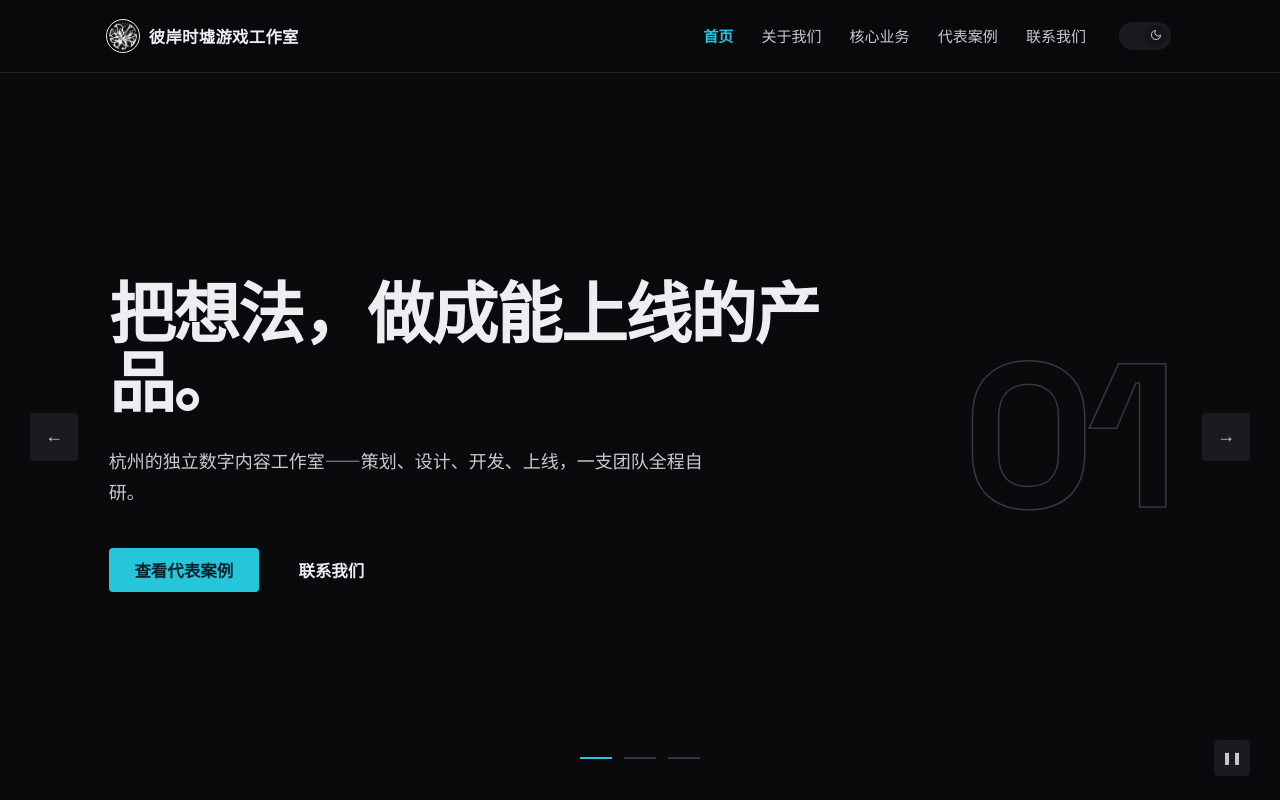
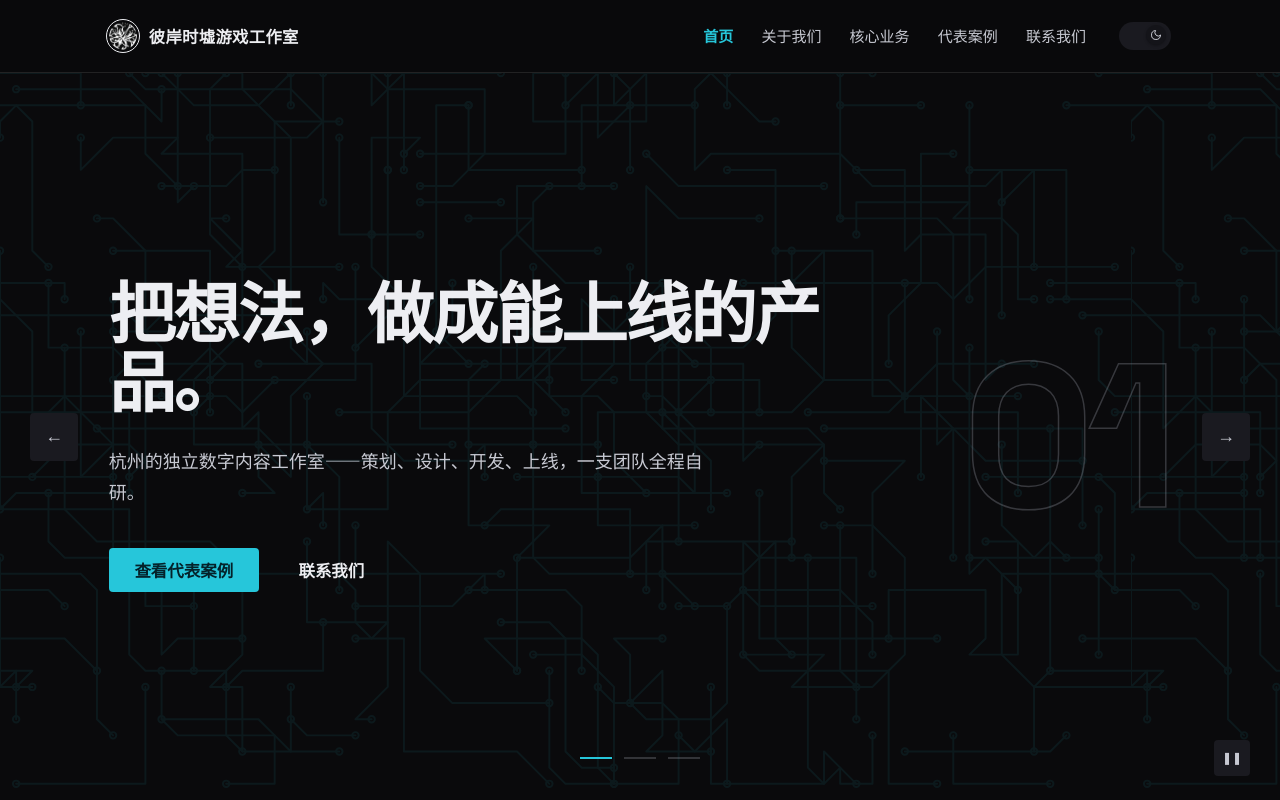
Before and after one commit to Brian-Qi/briandolph-company, a Vue app: page / in a window 1280 px wide. Shown: the top 800 px of the page. Built offline with nearby package versions, Linux system fonts and the light colour scheme.

Commit message:
feat(hero): 轮播改无限循环(首尾克隆无缝、始终同向) + 电路板纹路背景(无限平铺、随轮播视差/景深)

```diff
--- a/src/components/HeroCarousel.vue
+++ b/src/components/HeroCarousel.vue
@@ -2,6 +2,7 @@
   <section
     class="hero"
     :class="{ 'is-paused': paused }"
+    :style="{ '--bgp': bgPos }"
     aria-roledescription="轮播"
     aria-label="工作室简介"
     @mouseenter="hoverPaused = true"
@@ -12,41 +13,45 @@
     @touchend.passive="onTouchEnd"
   >
     <div class="viewport">
-      <div class="track" :style="{ transform: 'translateX(-' + index * 100 + '%)' }">
+      <div
+        class="track"
+        :class="{ 'no-anim': !anim }"
+        :style="{ transform: 'translateX(-' + pos * 100 + '%)' }"
+      >
         <article
-          v-for="(s, i) in slides"
-          :key="s.tab"
+          v-for="(it, i) in loop"
+          :key="i"
           class="slide"
-          :aria-hidden="i !== index"
-          :inert="i !== index"
+          :aria-hidden="i !== pos"
+          :inert="i !== pos"
         >
           <div class="wrap slide-inner">
             <div class="copy-block">
-              <component :is="i === index ? 'h1' : 'p'" class="title">{{ s.title }}</component>
-              <p class="sub">{{ s.sub }}</p>
+              <component :is="i === pos ? 'h1' : 'p'" class="title">{{ it.s.title }}</component>
+              <p class="sub">{{ it.s.sub }}</p>
               <div class="btns">
-                <RouterLink class="btn primary" :to="s.to">{{ s.cta }}</RouterLink>
-                <RouterLink class="btn ghost" :to="s.to2">{{ s.cta2 }}</RouterLink>
+                <RouterLink class="btn primary" :to="it.s.to">{{ it.s.cta }}</RouterLink>
+                <RouterLink class="btn ghost" :to="it.s.to2">{{ it.s.cta2 }}</RouterLink>
               </div>
             </div>
-            <div class="index" aria-hidden="true">{{ String(i + 1).padStart(2, '0') }}</div>
+            <div class="index" aria-hidden="true">{{ String(it.real + 1).padStart(2, '0') }}</div>
           </div>
         </article>
       </div>
     </div>
 
-    <button class="side prev" aria-label="上一张" @click="go(index - 1)">←</button>
-    <button class="side next" aria-label="下一张" @click="go(index + 1)">→</button>
+    <button class="side prev" aria-label="上一张" @click="advance(-1)">←</button>
+    <button class="side next" aria-label="下一张" @click="advance(1)">→</button>
 
     <div class="dots">
       <button
         v-for="(s, i) in slides"
         :key="s.tab"
         class="dot"
-        :class="{ on: i === index }"
+        :class="{ on: i === current }"
         :aria-label="'第 ' + (i + 1) + ' 张：' + s.tab"
-        :aria-current="i === index ? 'true' : 'false'"
-        @click="go(i)"
+        :aria-current="i === current ? 'true' : 'false'"
+        @click="goTo(i)"
       ></button>
     </div>
 
@@ -67,7 +72,6 @@ import { ref, computed, onMounted, onBeforeUnmount } from 'vue'
 
 const slides = [
   {
-    eyebrow: '独立数字内容工作室',
     title: '把想法，做成能上线的产品。',
     sub: '杭州的独立数字内容工作室——策划、设计、开发、上线，一支团队全程自研。',
     cta: '查看代表案例', to: '/works',
@@ -75,7 +79,6 @@ const slides = [
     tab: '关于我们'
   },
   {
-    eyebrow: '我们的坚持',
     title: '小而完整，全程负责。',
     sub: '一支团队从需求走到上线，不外包、不转包，交付可用、可维护。',
     cta: '了解合作流程', to: '/services',
@@ -83,7 +86,6 @@ const slides = [
     tab: '我们的坚持'
   },
   {
-    eyebrow: '前沿方向',
     title: '把现实搬进可交互的数字孪生。',
     sub: '面向游戏、展示与仿真场景的 VR 与数字孪生内容制作。',
     cta: '了解能力', to: '/services',
@@ -91,32 +93,71 @@ const slides = [
     tab: '前沿方向'
   }
 ]
+const n = slides.length
 
-const index = ref(0)
+// 首尾各克隆一张 → 循环时同方向无缝
+const loop = [
+  { s: slides[n - 1], real: n - 1 },
+  ...slides.map((s, i) => ({ s, real: i })),
+  { s: slides[0], real: 0 }
+]
+const L = loop.length
+const pos = ref(1)            // loop 中的位置
+const anim = ref(true)
+const bgPos = ref(0)          // 背景单调计数（永不回绕）
+const current = computed(() => ((pos.value - 1) % n + n) % n)
+
 const hoverPaused = ref(false)
 const userPaused = ref(false)
 const paused = computed(() => hoverPaused.value || userPaused.value)
+
+let busy = false
 let timer = null
 
-function go(i) {
-  index.value = (i + slides.length) % slides.length
+function snapTo(target) {
+  anim.value = false
+  pos.value = target
+  requestAnimationFrame(() => {
+    requestAnimationFrame(() => { anim.value = true; busy = false })
+  })
+}
+
+function advance(dir) {
+  if (busy) return
+  busy = true
+  anim.value = true
+  bgPos.value += dir
+  pos.value += dir
+  const target = pos.value
+  setTimeout(() => {
+    if (target >= L - 1) snapTo(1)
+    else if (target <= 0) snapTo(L - 2)
+    else busy = false
+  }, 1000)
+}
+
+function goTo(i) {
+  if (busy || i === current.value) return
+  bgPos.value += i - current.value
+  anim.value = true
+  pos.value = i + 1
 }
 
 function onKey(e) {
-  if (e.key === 'ArrowLeft') go(index.value - 1)
-  else if (e.key === 'ArrowRight') go(index.value + 1)
+  if (e.key === 'ArrowLeft') advance(-1)
+  else if (e.key === 'ArrowRight') advance(1)
 }
 
 let sx = 0
 function onTouchStart(e) { sx = e.changedTouches[0].clientX }
 function onTouchEnd(e) {
   const dx = e.changedTouches[0].clientX - sx
-  if (Math.abs(dx) > 45) go(index.value + (dx < 0 ? 1 : -1))
+  if (Math.abs(dx) > 45) advance(dx < 0 ? 1 : -1)
 }
 
 onMounted(() => {
   const reduce = window.matchMedia('(prefers-reduced-motion: reduce)').matches
-  if (!reduce) timer = setInterval(() => { if (!paused.value) go(index.value + 1) }, 7000)
+  if (!reduce) timer = setInterval(() => { if (!paused.value) advance(1) }, 7000)
   window.addEventListener('keydown', onKey)
 })
 onBeforeUnmount(() => {
@@ -134,6 +175,24 @@ onBeforeUnmount(() => {
   background: var(--bg);
   border-bottom: 1px solid var(--divider);
 }
+/* 电路板纹路：SVG 作遮罩、以主题色低透明铺底（昼夜自适应），水平无缝平铺；随轮播更慢平移→景深 */
+.hero::before {
+  content: "";
+  position: absolute;
+  inset: 0;
+  background-color: var(--accent);
+  opacity: .08;
+  -webkit-mask-image: url(/hero/circuit.svg);
+  mask-image: url(/hero/circuit.svg);
+  -webkit-mask-repeat: repeat-x;
+  mask-repeat: repeat-x;
+  -webkit-mask-size: auto 100%;
+  mask-size: auto 100%;
+  -webkit-mask-position: calc(var(--bgp, 0) * -160px) center;
+  mask-position: calc(var(--bgp, 0) * -160px) center;
+  transition: -webkit-mask-position 1s cubic-bezier(0.22, 1, 0.36, 1), mask-position 1s cubic-bezier(0.22, 1, 0.36, 1);
+  pointer-events: none;
+}
 
 .viewport { position: absolute; inset: 0; overflow: hidden; }
 .track {
@@ -142,6 +201,7 @@ onBeforeUnmount(() => {
   transition: transform 1s cubic-bezier(0.22, 1, 0.36, 1);
   will-change: transform;
 }
+.track.no-anim { transition: none; }
 
 .slide {
   position: relative;
@@ -169,18 +229,6 @@ onBeforeUnmount(() => {
   user-select: none;
   flex: none;
 }
-
-.eyebrow {
-  display: inline-flex;
-  align-items: center;
-  gap: 12px;
-  margin: 0 0 22px;
-  color: var(--accent);
-  font-size: 13px;
-  font-weight: 600;
-  letter-spacing: 0.24em;
-}
-.eyebrow::before { content: ""; width: 30px; height: 2px; background: var(--accent); }
 
 .title {
   margin: 0;
@@ -278,6 +326,7 @@ onBeforeUnmount(() => {
 
 @media (prefers-reduced-motion: reduce) {
   .track { transition: none; }
+  .hero::before { transition: none; }
 }
 
 @media (max-width: 900px) {
```
Also changed, not shown: public/hero/circuit.svg (added).
